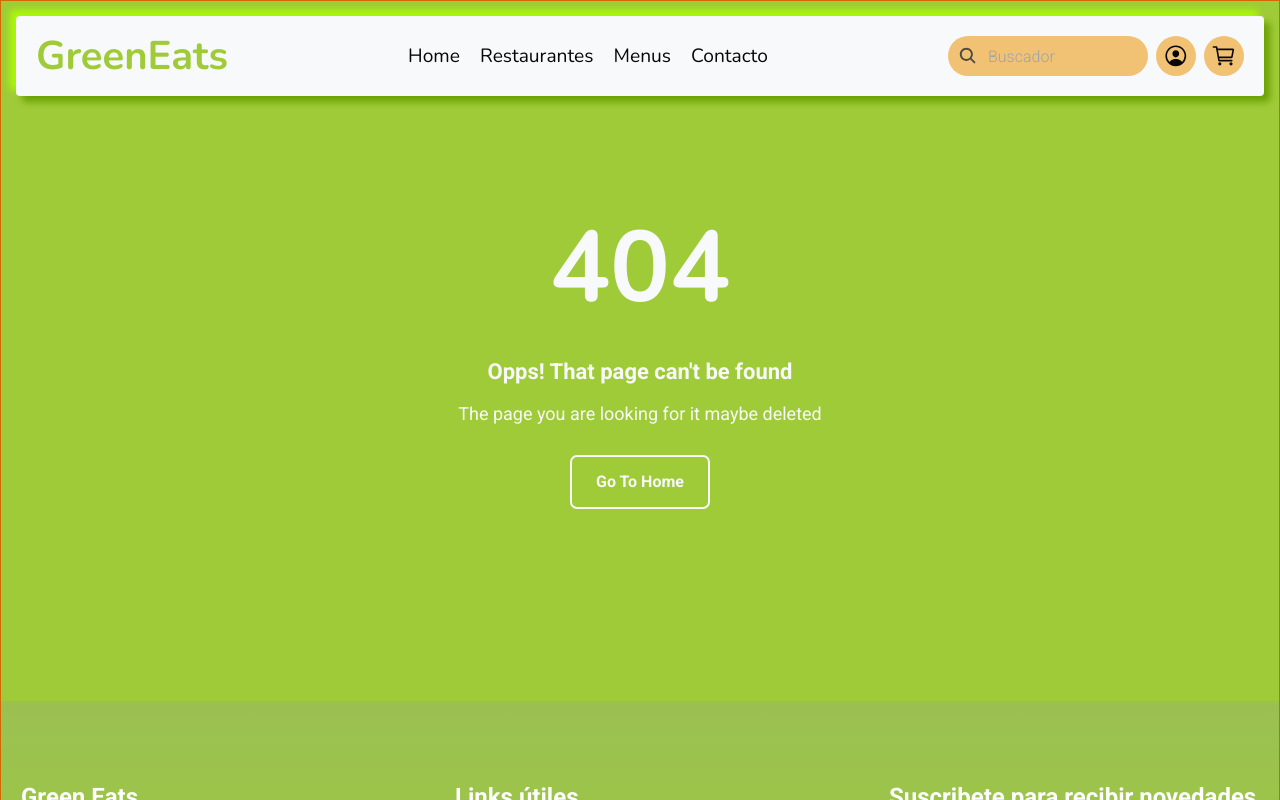
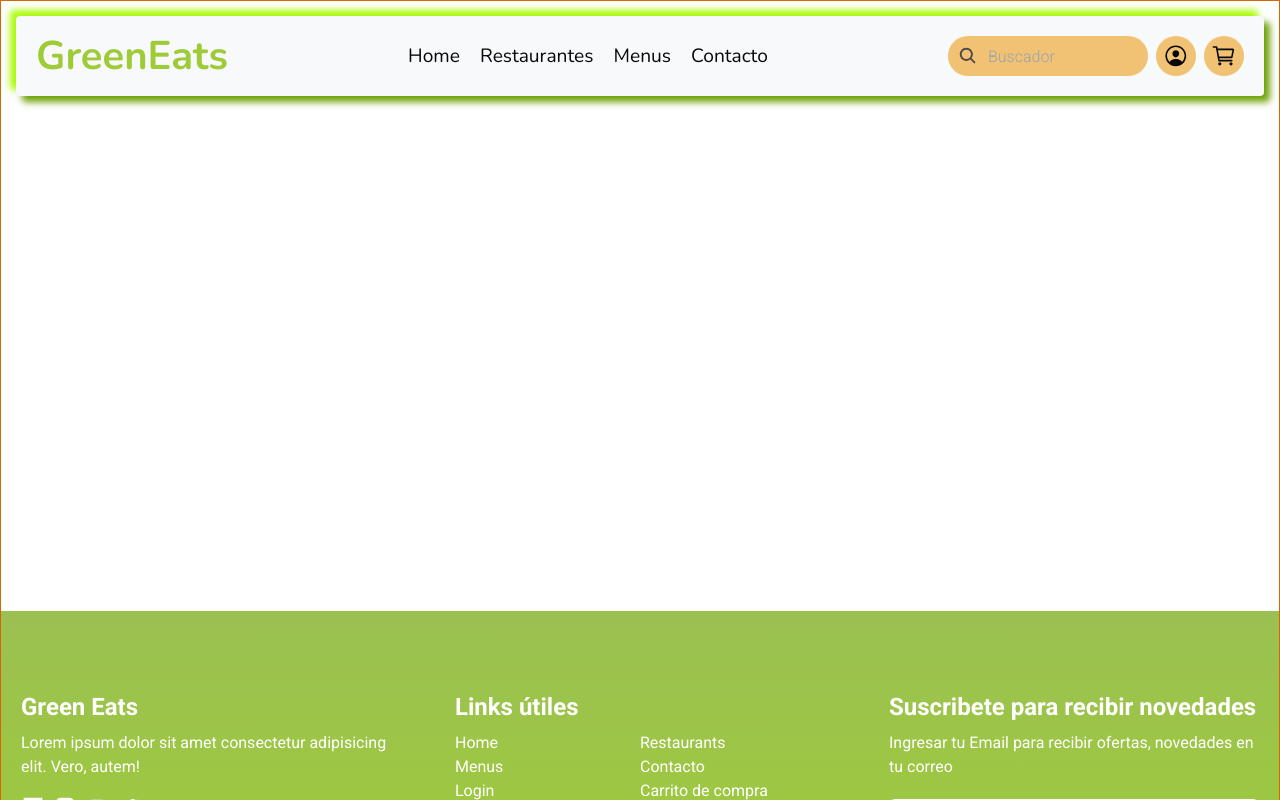
Before and after one commit to manuelperezdearce/s10-nc, a React (Vite) app in the folder frontend/: page /search in a window 1280 px wide. Shown: the top 800 px of the page. Built offline with nearby package versions, Linux system fonts and the light colour scheme.

Commit message:
search nav menu + lista de productos

```diff
--- /dev/null
+++ b/frontend/src/pages/ListOfProducts/ListOfProducts.jsx
@@ -0,0 +1,20 @@
+import React from 'react'
+import CardMenu from '../../components/cardMenu/CardMenu'
+import { useSelector } from 'react-redux'
+
+const ListOfProducts = () => {
+  const filtrados = useSelector((state) => state.foods.productsByKeyword)
+
+  console.log(filtrados)
+  return (
+    <div className='w-[100%] max-w-[1600px] p-6 min-h-[500px] flex flex-row flex-wrap justify-center content-start items-start mt-0 lg:mt-[110px] gap-5'>
+      {
+      filtrados.map((elem, index) => (
+        <CardMenu key={index + elem.id} object={elem} />
+      ))
+      }
+    </div>
+  )
+}
+
+export default ListOfProducts
--- a/frontend/src/routes/AppRoutes.jsx
+++ b/frontend/src/routes/AppRoutes.jsx
@@ -5,6 +5,7 @@ import Home from '../pages/home/Home'
 import Restaurant from '../pages/restaurant/Restaurant'
 import Menus from '../pages/Menus/Menus'
 import Contact from '../pages/Contact/Contact'
+import ListOfProducts from '../pages/ListOfProducts/ListOfProducts'
 
 const AppRoutes = () => {
   return (
@@ -16,6 +17,7 @@ const AppRoutes = () => {
       <Route path='/restaurant' element={<Restaurant />} />
       <Route path='/menus' element={<Menus />} />
       <Route path='/contact' element={<Contact />} />
+      <Route path='/search' element={<ListOfProducts />} />
       <Route path='*' element={<NotFound />} />
     </Routes>
   )
```
